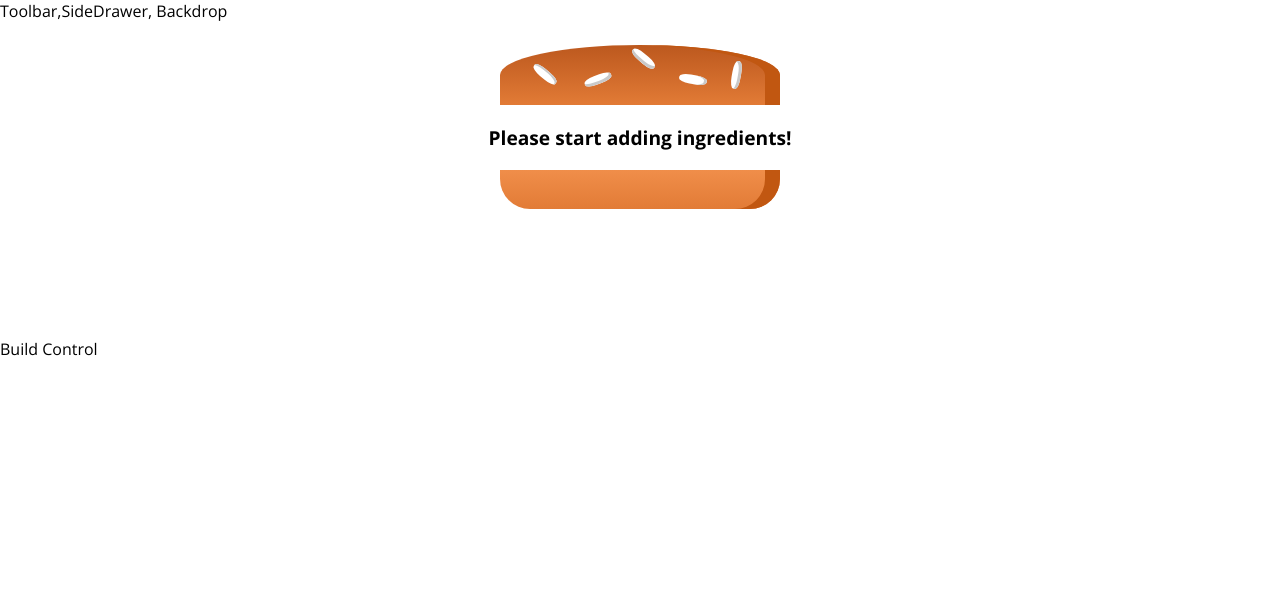
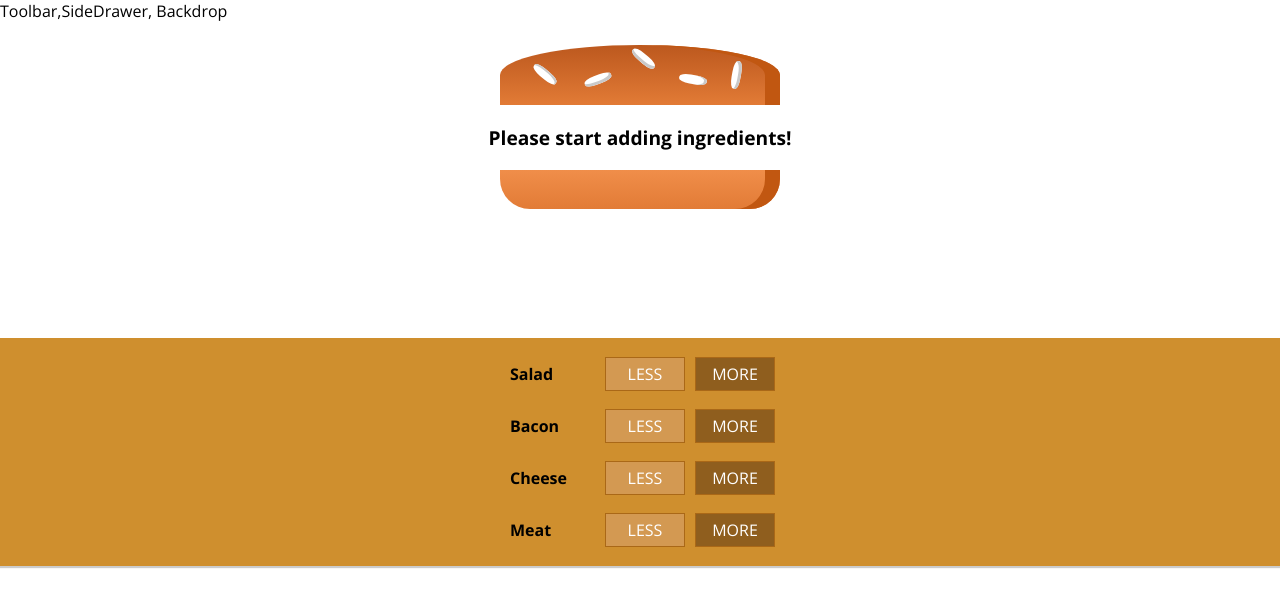
Before and after one commit to KurtTaylan/react-the-complete-guide-incl-redux, a React app in the folder burger-builder/: page / in a window 1280 px wide. Shown: the top 606 px of the page. Built offline with nearby package versions, Linux system fonts and the light colour scheme.

Commit message:
Burger-builder: Outputting multiple build controls

```diff
--- a/burger-builder/src/components/Burger/BuildControls/BuildControls.js
+++ b/burger-builder/src/components/Burger/BuildControls/BuildControls.js
@@ -1,7 +1,20 @@
 import React from 'react';
+import styleClasses from './BuildControls.css';
+import BuildControl from "./BuildControl/BuildControl";
+
+const controls = [
+    {label: 'Salad', type: 'salad'},
+    {label: 'Bacon', type: 'bacon'},
+    {label: 'Cheese', type: 'cheese'},
+    {label: 'Meat', type: 'meat'},
+];
 
 const buildControls = (props) => (
-    <div></div>
+    <div className={styleClasses.BuildControls}>
+        {controls.map(cntrl => (
+            <BuildControl key={cntrl.label} ingredientLabel={cntrl.label}/>
+        ))}
+    </div>
 );
 
 export default buildControls;
--- a/burger-builder/src/containers/BurgerBuilder/BurgerBuilder.js
+++ b/burger-builder/src/containers/BurgerBuilder/BurgerBuilder.js
@@ -1,6 +1,7 @@
 import React, {Component} from 'react';
 import Aux from "../../hoc/Aux";
 import Burger from "../../components/Burger/Burger";
+import BuildControls from "../../components/Burger/BuildControls/BuildControls";
 
 class BurgerBuilder extends Component {
 
@@ -17,7 +18,7 @@ class BurgerBuilder extends Component {
         return (
             <Aux>
                 <Burger ingredients={this.state.ingredients}/>
-                <div>Build Control</div>
+                <BuildControls/>
             </Aux>
         );
     }
```
